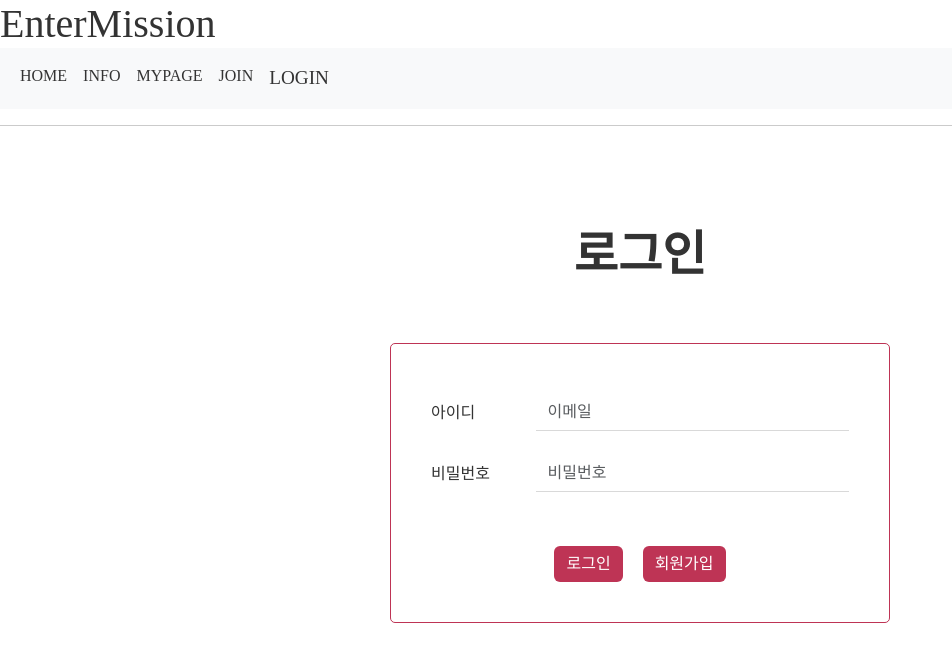
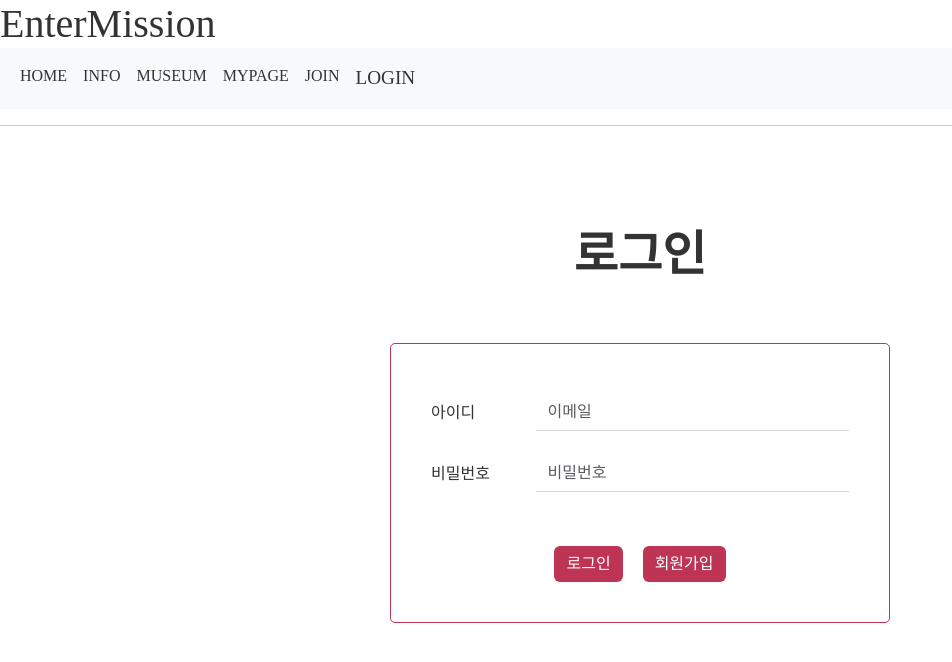
Before and after one commit to seoyeonAn/Enter_front, a React (Create React App) app: page /login in a window 1280 px wide. Shown: the top 662 px of the page, without its empty margins (0-952 px from the left). Built offline with nearby package versions, Linux system fonts and the light colour scheme; a web font is replaced by a local one.

Commit message:
231005 hye

```diff
--- a/src/App.js
+++ b/src/App.js
@@ -1,6 +1,6 @@
 // css
 import "./App.css";
-import "./css/common.css"
+import "./css/common.css";
 
 import "bootstrap/dist/css/bootstrap.min.css";
 import { Route, Routes } from "react-router-dom";
@@ -11,6 +11,7 @@ import Mypage from "./components/mypage/Mypage";
 import Use_Login from "./components/users/Use_Login";
 import Use_Join from "./components/users/Use_Join";
 import Main from "./components/Main";
+import MuseumCard from "./components/info/MuseumCard";
 
 function App() {
   return (
@@ -25,6 +26,8 @@ function App() {
           <Route path="info/:currentPage" element={<InfoList />} />
           <Route path="info/view/:infoSeq" element={<InfoView />} />
           <Route path="mypage" element={<Mypage />} />
+
+          <Route path="info/museum/:currentPage" element={<MuseumCard />} />
         </Route>
       </Routes>
       {/* footer */}
--- a/src/components/info/MuseumCard.js
+++ b/src/components/info/MuseumCard.js
@@ -1,5 +1,5 @@
 import Card from "react-bootstrap/Card";
-import "../../css/infocard.css";
+// import "../../css/infocard.css";
 import { Link } from "react-router-dom";
 
 const MuseumCard = ({ information }) => {
--- a/src/components/layout/BaseLayout.js
+++ b/src/components/layout/BaseLayout.js
@@ -26,6 +26,16 @@ const BaseLayout = () => {
             </li>
 
             <li>
+              <NavLink
+                to="/info/museum/1"
+                style={activeStyle}
+                className="nav-link"
+              >
+                MUSEUM
+              </NavLink>
+            </li>
+
+            <li>
               <NavLink to="/mypage" style={activeStyle} className="nav-link">
                 MYPAGE
               </NavLink>
@@ -42,6 +52,7 @@ const BaseLayout = () => {
                 LOGIN
               </NavLink>
             </li>
+
             {localStorage.getItem("email") !== null ? (
               <li>{localStorage.getItem("name") + " 님"}</li>
             ) : null}
```
Also changed, not shown: src/components/info/MuseumList.js (+5 -4 lines).
